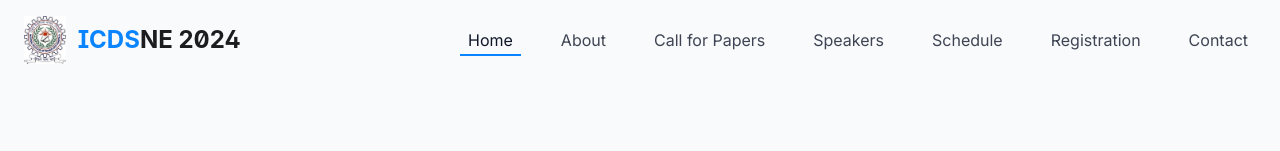
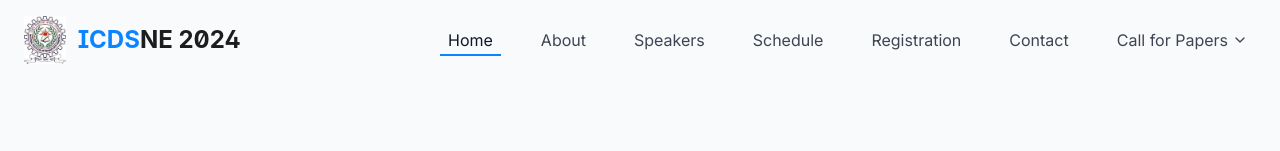
Before and after one commit to chhaveesh/icdsne-2025, a React (Vite) app: page / in a window 1280 px wide. Shown: the top 151 px of the page. Built offline with nearby package versions, Linux system fonts and the light colour scheme; a web font is replaced by a local one.

Commit message:
Add dropdown menu to header
Implement a dropdown menu in the header component.

```diff
--- a/src/components/layout/Header.tsx
+++ b/src/components/layout/Header.tsx
@@ -1,12 +1,18 @@
 
 import React, { useState, useEffect } from 'react';
-import { Menu, X } from 'lucide-react';
+import { Menu, X, ChevronDown } from 'lucide-react';
 import { cn } from '@/lib/utils';
+import {
+  DropdownMenu,
+  DropdownMenuContent,
+  DropdownMenuItem,
+  DropdownMenuTrigger
+} from '@/components/ui/dropdown-menu';
 
 const navLinks = [
   { name: 'Home', path: '#home' },
   { name: 'About', path: '#about' },
-  { name: 'Call for Papers', path: '#call-for-papers' },
+  // Call for Papers is handled separately with dropdown
   { name: 'Speakers', path: '#speakers' },
   { name: 'Schedule', path: '#schedule' },
   { name: 'Registration', path: '#registration' },
@@ -79,6 +85,24 @@ const Header = () => {
               {link.name}
             </a>
           ))}
+
+          {/* Call for Papers Dropdown */}
+          <DropdownMenu>
+            <DropdownMenuTrigger className="nav-link flex items-center gap-1">
+              Call for Papers <ChevronDown className="h-4 w-4" />
+            </DropdownMenuTrigger>
+            <DropdownMenuContent align="end" className="bg-white w-48">
+              <DropdownMenuItem className="cursor-pointer">
+                <a href="#call-for-papers" className="w-full" onClick={handleLinkClick}>Call for Papers</a>
+              </DropdownMenuItem>
+              <DropdownMenuItem className="cursor-pointer">
+                <a href="#call-for-papers" className="w-full" onClick={() => {handleLinkClick(); document.querySelector('[data-section="guidelines"]')?.scrollIntoView();}}>Authors Guidelines</a>
+              </DropdownMenuItem>
+              <DropdownMenuItem className="cursor-pointer">
+                <a href="#call-for-papers" className="w-full" onClick={() => {handleLinkClick(); document.querySelector('[data-section="publication"]')?.scrollIntoView();}}>Publication</a>
+              </DropdownMenuItem>
+            </DropdownMenuContent>
+          </DropdownMenu>
         </nav>
 
         {/* Mobile Navigation Toggle */}
@@ -108,6 +132,24 @@ const Header = () => {
                 {link.name}
               </a>
             ))}
+
+            {/* Mobile Call for Papers Dropdown */}
+            <DropdownMenu>
+              <DropdownMenuTrigger className="text-xl font-medium text-foreground hover:text-icds-blue transition-colors flex items-center gap-1">
+                Call for Papers <ChevronDown className="h-4 w-4" />
+              </DropdownMenuTrigger>
+              <DropdownMenuContent align="center" className="bg-white">
+                <DropdownMenuItem className="cursor-pointer">
+                  <a href="#call-for-papers" className="w-full" onClick={handleLinkClick}>Call for Papers</a>
+                </DropdownMenuItem>
+                <DropdownMenuItem className="cursor-pointer">
+                  <a href="#call-for-papers" className="w-full" onClick={() => {handleLinkClick(); document.querySelector('[data-section="guidelines"]')?.scrollIntoView();}}>Authors Guidelines</a>
+                </DropdownMenuItem>
+                <DropdownMenuItem className="cursor-pointer">
+                  <a href="#call-for-papers" className="w-full" onClick={() => {handleLinkClick(); document.querySelector('[data-section="publication"]')?.scrollIntoView();}}>Publication</a>
+                </DropdownMenuItem>
+              </DropdownMenuContent>
+            </DropdownMenu>
           </div>
         </div>
       </div>
```
